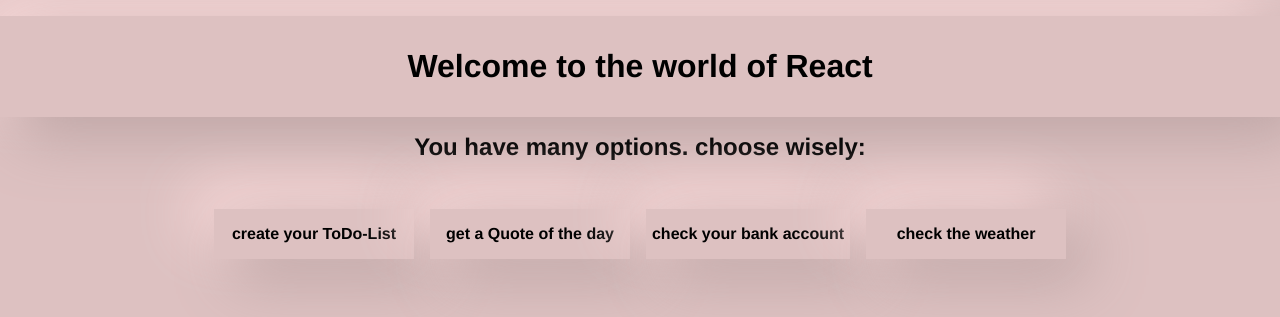
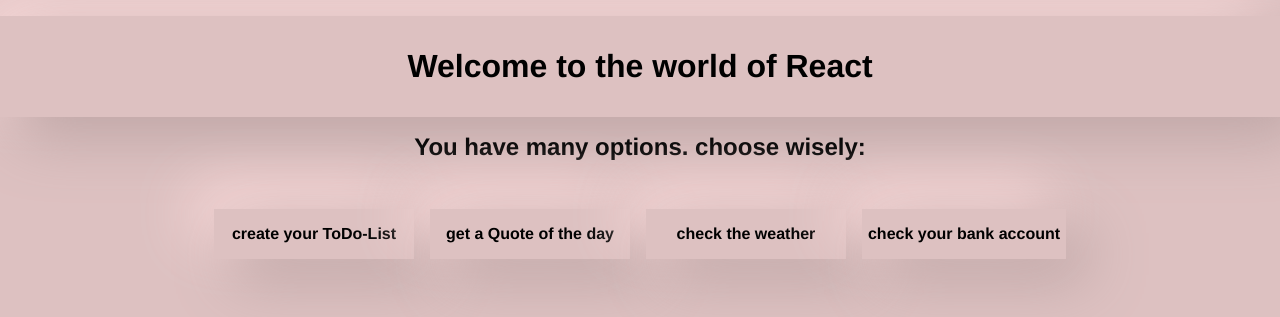
Before and after one commit to loerk/react-starter, a React (Create React App) app: page / in a window 1280 px wide. Shown: the top 317 px of the page. Built offline with nearby package versions, Linux system fonts and the light colour scheme; no server answers.

Commit message:
map page titles to buttons

```diff
--- a/src/container/App.js
+++ b/src/container/App.js
@@ -15,19 +15,13 @@
         <h2>You have many options. choose wisely:</h2>
       </header>
       <div id="navigation">
-
-        <button onClick={() => { setPage("TODO") }}>
-          create your ToDo-List
-        </button>
-        <button onClick={() => { setPage("QUOTE") }}>
-          get a Quote of the day
-        </button>
-        <button onClick={() => { setPage("BANK") }}>
-          check your bank account
-        </button>
-        <button onClick={() => { setPage("WEATHER") }}>
-          check the weather
-        </button>
+        {[{ pageType: "TODO", title: "create your ToDo-List" }, { pageType: "QUOTE", title: "get a Quote of the day" }, { pageType: "WEATHER", title: "check the weather" }, { pageType: "BANK", title: "check your bank account" }].map(({ pageType, title }) =>
+        (
+          <button key={pageType} onClick={() => { setPage(pageType) }}>
+            {title}
+          </button>
+        )
+        )}
       </div>
       <Scroll>
         <main >
--- a/src/index.js
+++ b/src/index.js
@@ -1,5 +1,5 @@
 import React from 'react';
-import ReactDOM from 'react-dom';
+import ReactDOM from 'react-dom/client';
 import './index.css';
 import App from './container/App';
 import './container/App.css'
```
